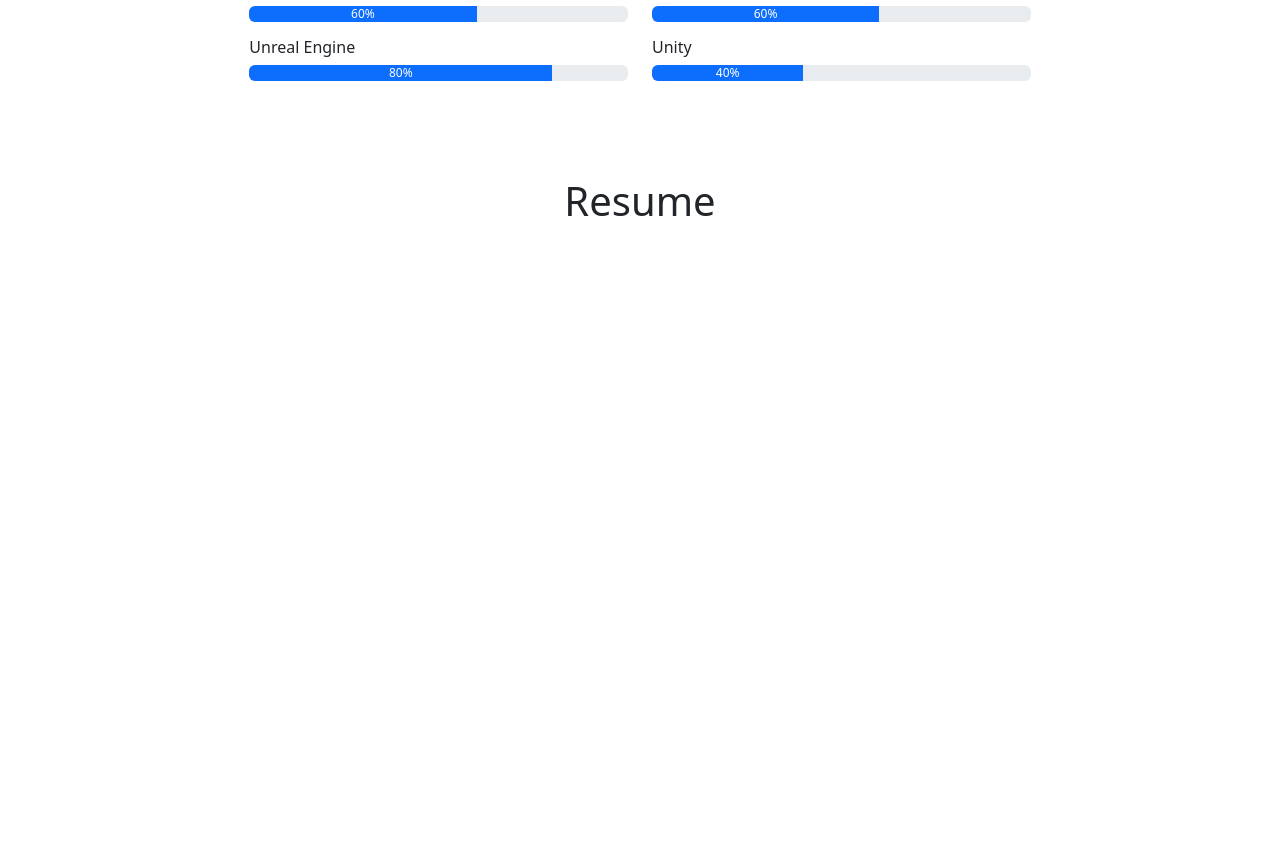
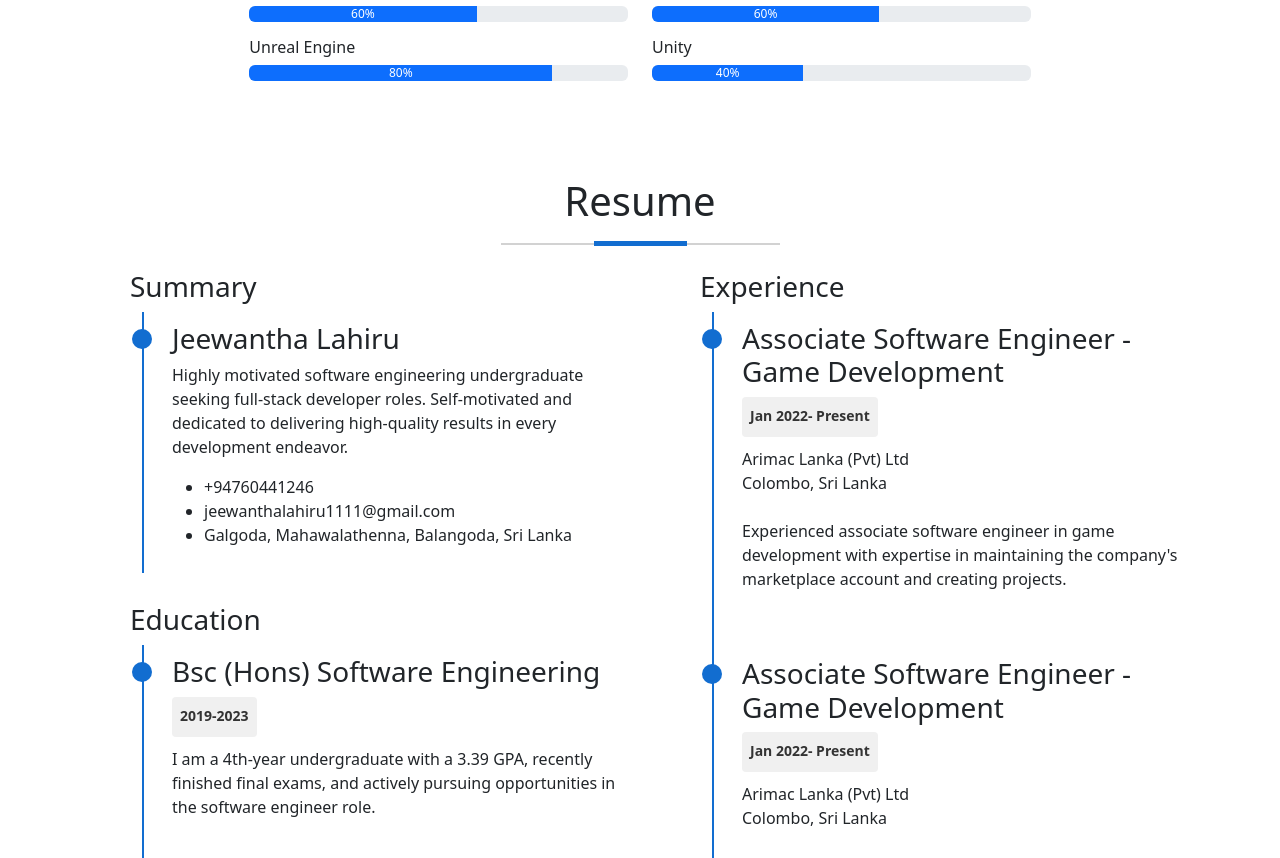
Before and after one commit to JeewanthaLahiru/MyPortfolio, a React (Create React App) app in the folder my-portfolio/: page / in a window 1280 px wide. Shown: the part 1921-2779 px from the top of the page. Before the commit the page ends 2178 px from the top, so only its background shows below. Built offline with nearby package versions, Linux system fonts and the light colour scheme.

Commit message:
Added resume details

```diff
--- a/my-portfolio/src/Components/Resume/ResumeArea.tsx
+++ b/my-portfolio/src/Components/Resume/ResumeArea.tsx
@@ -1,5 +1,6 @@
 import React from "react";
-import {Col, Container, Row} from "react-bootstrap";
+import {Col, Container, ListGroup, Row} from "react-bootstrap";
+import * as Icon from 'react-feather';
 
 const ResumeArea:React.FC = () => {
     return(
@@ -14,6 +15,94 @@
                     </Row>
                 </div>
             </h1>
+            <Row>
+                <Col md={6}>
+                    <h3 className="ps-5">Summary</h3>
+                    <div className="timeline">
+                        <div className="timeline-item">
+                            <div className="timeline-icon"></div>
+                            <div className="timeline-content text-start">
+                                <h3 >Jeewantha Lahiru</h3>
+                                <p>
+                                    Highly motivated software engineering undergraduate seeking full-stack developer
+                                    roles. Self-motivated and dedicated to delivering high-quality results in every
+                                    development endeavor.
+                                </p>
+                                <ul>
+                                    <li>+94760441246</li>
+                                    <li>jeewanthalahiru1111@gmail.com</li>
+                                    <li>Galgoda, Mahawalathenna, Balangoda, Sri Lanka</li>
+                                </ul>
+                            </div>
+                        </div>
+                    </div>
+                    <h3 className="ps-5">Education</h3>
+                    <div className="timeline ">
+                        <div className="timeline-item">
+                            <div className="timeline-icon"></div>
+                            <div className="timeline-content text-start">
+                                <h3 >Bsc (Hons) Software Engineering</h3>
+                                <label className="resume-label pt-2 pb-3">2019-2023</label>
+                                <p>
+                                    I am a 4th-year undergraduate with a 3.39 GPA, recently finished final exams,
+                                    and actively pursuing opportunities in the software engineer role.
+                                </p>
+                            </div>
+                        </div>
+                        <div className="timeline-item">
+                            <div className="timeline-icon"></div>
+                            <div className="timeline-content text-start">
+                                <h3 className="text-start">Mathematics for A/L</h3>
+                                <div className="resume-label pt-2 pb-3">2008-2016</div>
+                                <p>
+                                    I completed my A/L's in the math stream at Ananda Maithreya Central College
+                                    Balangoda in 2016.
+                                </p>
+                            </div>
+                        </div>
+                    </div>
+                </Col>
+                <Col md={6}>
+                    <h3 className="ps-5">Experience</h3>
+                    <div className="timeline">
+                        <div className="timeline-item">
+                            <div className="timeline-icon"></div>
+                            <div className="timeline-content text-start">
+                                <h3>Associate Software Engineer - Game Development</h3>
+                                <div className="resume-label pt-2 pb-3">Jan 2022- Present</div>
+                                <p>Arimac Lanka (Pvt) Ltd<br/>
+                                    Colombo, Sri Lanka<br/><br/>
+                                    Experienced associate software engineer in game development with expertise in
+                                    maintaining the company's marketplace account and creating projects.
+                                </p>
+                            </div>
+                        </div>
+                        <div className="timeline-item">
+                            <div className="timeline-icon"></div>
+                            <div className="timeline-content text-start">
+                                <h3>Associate Software Engineer - Game Development</h3>
+                                <div className="resume-label pt-2 pb-3">Jan 2022- Present</div>
+                                <p>Arimac Lanka (Pvt) Ltd<br/>
+                                    Colombo, Sri Lanka<br/><br/>
+                                    I have successfully completed my internship in game development
+                                </p>
+                            </div>
+                        </div>
+                        <div className="timeline-item">
+                            <div className="timeline-icon"></div>
+                            <div className="timeline-content text-start">
+                                <h3>React Based Industrial Training</h3>
+                                <div className="resume-label pt-2 pb-3">Jan 2021- June 2021</div>
+                                <p>SoftVessel (Pvt) Ltd<br/>
+                                    Colombo, Sri Lanka<br/><br/>
+                                    I have successfully completed React based industrial training programme using
+                                    ReactJS, ExpressJS, GraphQL, MongoDB and AWS.
+                                </p>
+                            </div>
+                        </div>
+                    </div>
+                </Col>
+            </Row>
         </Container>
     )
 }
--- a/my-portfolio/src/Styles/Resume/resume.scss
+++ b/my-portfolio/src/Styles/Resume/resume.scss
@@ -0,0 +1,63 @@
+@import "../Variables/colors";
+
+.resume-area{
+  .about-underline{
+    .ul-light{
+      height: 2px;
+      background: $secondary-color-light;
+    }
+    .ul-dark{
+      height: 5px;
+      background: $primary-color;
+    }
+  }
+
+  .timeline {
+    position: relative;
+    margin-left: 40px;
+    .resume-label{
+      display: inline-block;
+      padding: 0.25rem 0.5rem;
+      height: 40px;
+      margin-bottom: 10px;
+      border-radius: 4px;
+      background-color: #f0f0f0;
+      color: #333;
+      font-size: 14px;
+      font-weight: bold;
+      //background-color: #f9f9f9;
+    }
+
+    &:before {
+      content: '';
+      position: absolute;
+      top: 0;
+      left: 20px;
+      width: 2px;
+      height: 100%;
+      background-color: $primary-color;
+    }
+  }
+
+  .timeline-item {
+    position: relative;
+    margin-bottom: 30px;
+
+    .timeline-icon {
+      position: absolute;
+      top: 17px;
+      left: 10px;
+      width: 20px;
+      height: 20px;
+      border-radius: 50%;
+      background-color: $primary-color;
+    }
+
+    .timeline-content {
+      margin-left: 40px;
+      padding: 10px;
+      border-radius: 5px;
+      text-align: right;
+    }
+  }
+}
```
